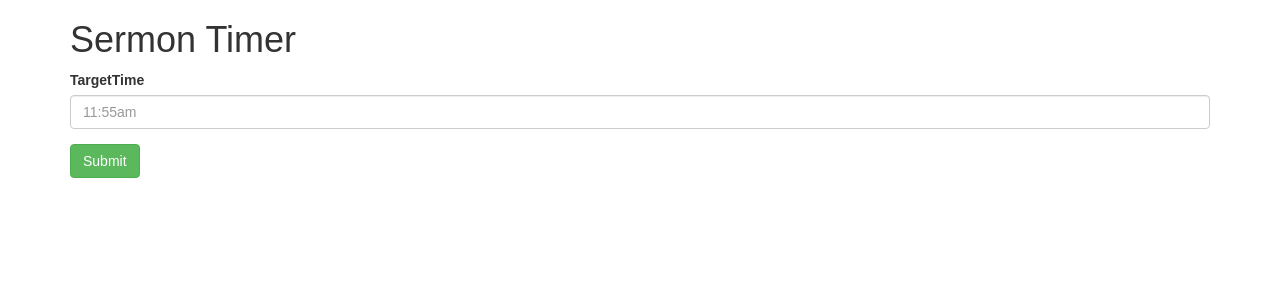
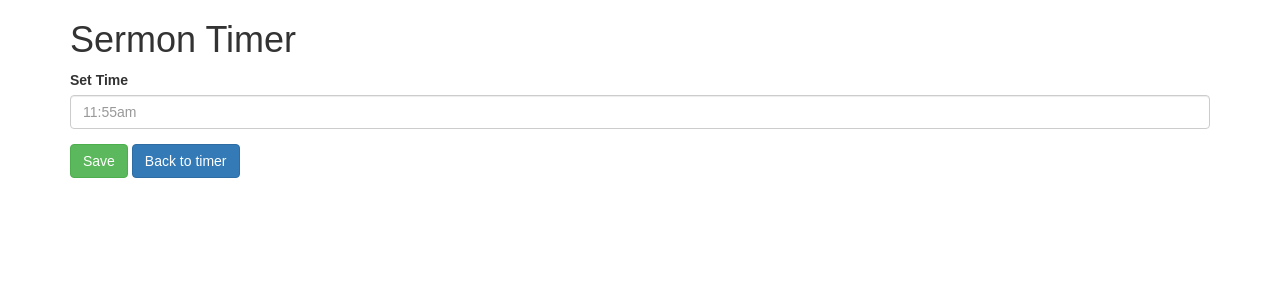
Before and after one commit to jonathanhines/sermonClock, a PHP site: page /__reload/set/index.php in a window 1280 px wide. Shown: the top 300 px of the page. Run offline with PHP 8.4, Linux system fonts and the light colour scheme; some libraries are stand-ins or nearby versions; some web fonts are replaced.

Commit message:
Added a back button for the admin panel and updated a label.  Switched the time format to h:mm

```diff
--- a/js/app.js
+++ b/js/app.js
@@ -44,6 +44,6 @@ function formatDisplayTime(secs) {
   minutes = minutes%60;
   //return pad(hours)+":"+pad(minutes)+":"+pad(secs);
   //return pad(hours)+":"+pad(minutes);
-  return minutes+":"+pad(secs);
-  //return hours+":"+pad(minutes);
+  //return minutes+":"+pad(secs);
+  return hours+":"+pad(minutes);
 }
--- a/set/index.php
+++ b/set/index.php
@@ -37,13 +37,14 @@
       }
     ?><form method="post" target="">
       <div class="form-group">
-        <label for="targetTime">TargetTime</label>
+        <label for="targetTime">Set Time</label>
         <input type="text" class="form-control" id="targetTime" placeholder="11:55am" name="targetTime"<?php
           if($timeTarget) {
             echo " value='$timeTarget'";
           }?>>
       </div>
-      <button type="submit" class="btn btn-success">Submit</button>
+      <button type="submit" class="btn btn-success">Save</button>
+      <a href='/' class="btn btn-primary">Back to timer</a>
     </form>
   </div>
   <script src="/bower_components/jquery/dist/jquery.min.js"></script>
```
